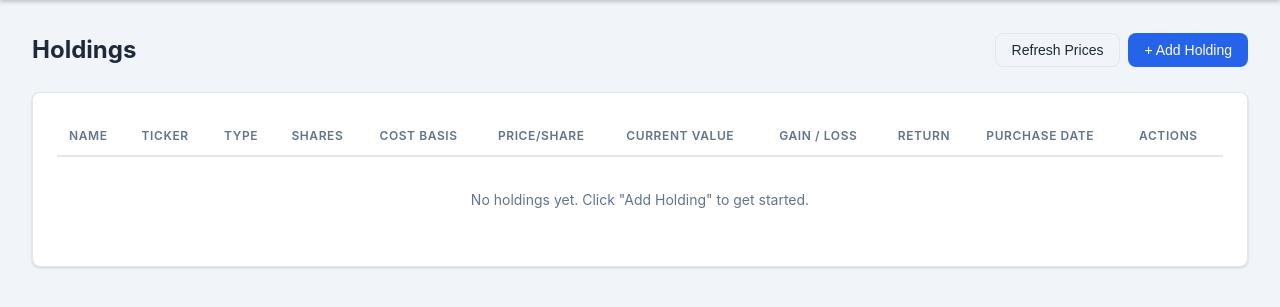
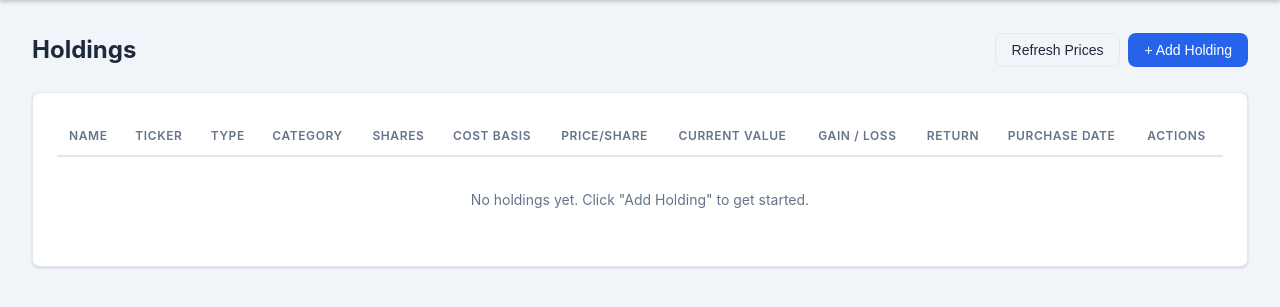
Before and after one commit to whs3/retirement-portfolio, a Flask app: page /holdings in a window 1280 px wide. Shown: the part 60-367 px from the top of the page. Run offline with Flask 3, Linux system fonts and the light colour scheme; data that the repository does not hold is empty.

Commit message:
Add asset category field fetched from Yahoo Finance
Adds a category column to the holdings table (e.g. "Large Blend",
"Intermediate Core Bond", "Technology"). Auto-populated from yfinance
category/sector when clicking Fetch in the modal. Shown in both the
holdings and dashboard tables. Existing databases are migrated automatically.

Co-Authored-By: Claude Sonnet 4.6 <noreply@anthropic.com>

```diff
--- a/app.py
+++ b/app.py
@@ -64,6 +64,7 @@ def init_db():
             name          TEXT    NOT NULL,
             ticker        TEXT    NOT NULL DEFAULT '',
             asset_type    TEXT    NOT NULL,
+            category      TEXT    NOT NULL DEFAULT '',
             shares        REAL    NOT NULL DEFAULT 0,
             cost_basis    REAL    NOT NULL DEFAULT 0,
             current_value REAL    NOT NULL DEFAULT 0,
@@ -87,6 +88,12 @@ def init_db():
         """
     )
     conn.commit()
+    # Migrate existing databases
+    try:
+        conn.execute("ALTER TABLE holdings ADD COLUMN category TEXT NOT NULL DEFAULT ''")
+        conn.commit()
+    except sqlite3.OperationalError:
+        pass  # column already exists
     conn.close()
 
 
@@ -181,13 +188,14 @@ def add_holding():
     db = get_db()
     cur = db.execute(
         """INSERT INTO holdings
-               (name, ticker, asset_type, shares, cost_basis, current_value,
+               (name, ticker, asset_type, category, shares, cost_basis, current_value,
                 purchase_date, notes, created_at, updated_at)
-           VALUES (?, ?, ?, ?, ?, ?, ?, ?, ?, ?)""",
+           VALUES (?, ?, ?, ?, ?, ?, ?, ?, ?, ?, ?)""",
         (
             data["name"].strip(),
             (data.get("ticker") or "").strip().upper(),
             data["asset_type"],
+            (data.get("category") or "").strip(),
             float(data.get("shares") or 0),
             float(data["cost_basis"]),
             float(data["current_value"]),
@@ -219,13 +227,14 @@ def update_holding(hid):
     now = datetime.utcnow().isoformat()
     db.execute(
         """UPDATE holdings
-           SET name=?, ticker=?, asset_type=?, shares=?, cost_basis=?,
+           SET name=?, ticker=?, asset_type=?, category=?, shares=?, cost_basis=?,
                current_value=?, purchase_date=?, notes=?, updated_at=?
            WHERE id=?""",
         (
             (data.get("name") or row["name"]).strip(),
             (data.get("ticker") or row["ticker"]).strip().upper(),
             data.get("asset_type") or row["asset_type"],
+            (data.get("category") if data.get("category") is not None else row["category"]).strip(),
             float(data.get("shares") if data.get("shares") is not None else row["shares"]),
             float(data.get("cost_basis") if data.get("cost_basis") is not None else row["cost_basis"]),
             float(data.get("current_value") if data.get("current_value") is not None else row["current_value"]),
@@ -390,8 +399,9 @@ def get_price(ticker):
         if price is None:
             return jsonify({"error": "Price unavailable"}), 404
         info = t.info
-        name = info.get("longName") or info.get("shortName")
-        return jsonify({"ticker": ticker.upper(), "price": price, "name": name})
+        name     = info.get("longName") or info.get("shortName")
+        category = info.get("category") or info.get("sector") or ""
+        return jsonify({"ticker": ticker.upper(), "price": price, "name": name, "category": category})
     except Exception:
         return jsonify({"error": f"Ticker '{ticker.upper()}' not found or data unavailable"}), 502
 
--- a/static/js/dashboard.js
+++ b/static/js/dashboard.js
@@ -113,7 +113,7 @@ async function loadHoldings() {
   const tbody    = document.getElementById('holdingsBody');
 
   if (!holdings.length) {
-    tbody.innerHTML = `<tr><td colspan="9" class="text-center text-muted" style="padding:2rem">
+    tbody.innerHTML = `<tr><td colspan="10" class="text-center text-muted" style="padding:2rem">
       No holdings yet. <a href="/holdings">Add your first holding.</a></td></tr>`;
     return;
   }
@@ -124,7 +124,7 @@ async function loadHoldings() {
     const key = h.ticker || `__no_ticker_${h.id}`;
     if (!groups[key]) {
       groups[key] = { ticker: h.ticker, name: h.name, asset_type: h.asset_type,
-                      shares: 0, cost_basis: 0, current_value: 0 };
+                      category: h.category, shares: 0, cost_basis: 0, current_value: 0 };
     }
     groups[key].shares        += h.shares;
     groups[key].cost_basis    += h.cost_basis;
@@ -141,6 +141,7 @@ async function loadHoldings() {
       <td><strong>${esc(g.ticker) || '—'}</strong></td>
       <td>${esc(g.name)}</td>
       <td><span class="badge badge-${g.asset_type}">${TYPE_LABELS[g.asset_type] ?? g.asset_type}</span></td>
+      <td>${esc(g.category) || '—'}</td>
       <td class="text-right">${g.shares > 0 ? g.shares.toFixed(4) : '—'}</td>
       <td class="text-right">${pps}</td>
       <td class="text-right">${fmt(g.cost_basis)}</td>
--- a/static/js/holdings.js
+++ b/static/js/holdings.js
@@ -34,7 +34,7 @@ function renderTable() {
   const tbody = document.getElementById('holdingsBody');
 
   if (!holdings.length) {
-    tbody.innerHTML = `<tr><td colspan="11" class="text-center text-muted" style="padding:2rem">
+    tbody.innerHTML = `<tr><td colspan="12" class="text-center text-muted" style="padding:2rem">
       No holdings yet. Click "Add Holding" to get started.</td></tr>`;
     return;
   }
@@ -51,6 +51,7 @@ function renderTable() {
       <td><strong>${esc(h.name)}</strong>${notes}</td>
       <td>${esc(h.ticker) || '—'}</td>
       <td><span class="badge badge-${h.asset_type}">${TYPE_LABELS[h.asset_type] ?? h.asset_type}</span></td>
+      <td>${esc(h.category) || '—'}</td>
       <td class="text-right">${h.shares > 0 ? h.shares : '—'}</td>
       <td class="text-right">${fmt(h.cost_basis)}</td>
       <td class="text-right">${pps}</td>
@@ -80,6 +81,7 @@ function openModal(id = null) {
     document.getElementById('holdingId').value    = h.id;
     document.getElementById('name').value         = h.name;
     document.getElementById('ticker').value       = h.ticker;
+    document.getElementById('category').value     = h.category;
     document.getElementById('assetType').value    = h.asset_type;
     document.getElementById('shares').value       = h.shares;
     document.getElementById('costBasis').value    = h.cost_basis;
@@ -117,6 +119,7 @@ async function submitForm(event) {
   const data = {
     name:          document.getElementById('name').value,
     ticker:        document.getElementById('ticker').value,
+    category:      document.getElementById('category').value,
     asset_type:    document.getElementById('assetType').value,
     shares:        parseFloat(document.getElementById('shares').value) || 0,
     cost_basis:    parseFloat(document.getElementById('costBasis').value),
@@ -213,6 +216,9 @@ async function fetchPrice() {
     if (data.name && !document.getElementById('name').value.trim()) {
       document.getElementById('name').value = data.name;
     }
+    if (data.category && !document.getElementById('category').value.trim()) {
+      document.getElementById('category').value = data.category;
+    }
     recalcCurrentValue();
   } catch (err) {
     display.textContent = `Request failed: ${err.message}`;
--- a/templates/dashboard.html
+++ b/templates/dashboard.html
@@ -66,6 +66,7 @@
           <th>Ticker</th>
           <th>Name</th>
           <th>Type</th>
+          <th>Category</th>
           <th class="text-right">Shares</th>
           <th class="text-right">Price / Share</th>
           <th class="text-right">Cost Basis</th>
@@ -75,7 +76,7 @@
         </tr>
       </thead>
       <tbody id="holdingsBody">
-        <tr><td colspan="9" class="text-center text-muted">Loading…</td></tr>
+        <tr><td colspan="10" class="text-center text-muted">Loading…</td></tr>
       </tbody>
     </table>
   </div>
--- a/templates/holdings.html
+++ b/templates/holdings.html
@@ -19,6 +19,7 @@
           <th>Name</th>
           <th>Ticker</th>
           <th>Type</th>
+          <th>Category</th>
           <th class="text-right">Shares</th>
           <th class="text-right">Cost Basis</th>
           <th class="text-right">Price/Share</th>
@@ -30,7 +31,7 @@
         </tr>
       </thead>
       <tbody id="holdingsBody">
-        <tr><td colspan="11" class="text-center text-muted">Loading…</td></tr>
+        <tr><td colspan="12" class="text-center text-muted">Loading…</td></tr>
       </tbody>
     </table>
   </div>
@@ -59,6 +60,11 @@
             <button type="button" class="btn btn-sm btn-secondary" onclick="fetchPrice()">Fetch</button>
           </div>
           <small id="priceDisplay" style="color:var(--text-muted,#6c757d);display:none"></small>
+        </div>
+
+        <div class="form-group">
+          <label for="category">Category</label>
+          <input type="text" id="category" placeholder="e.g., Large Cap Growth">
         </div>
 
         <div class="form-group">
```
